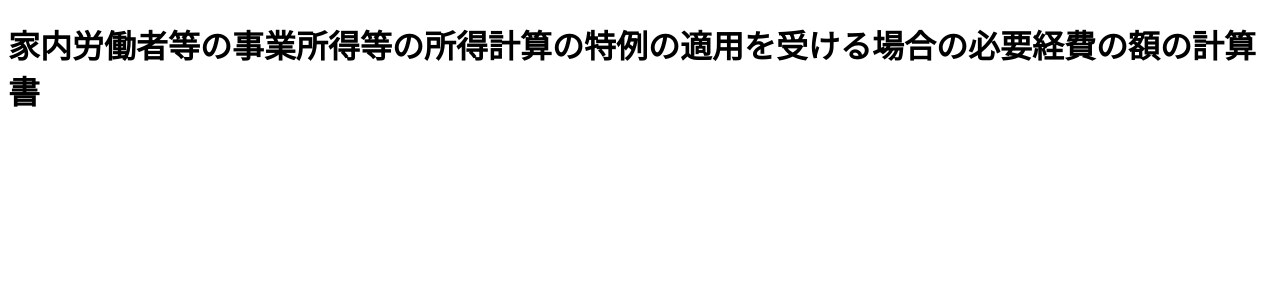
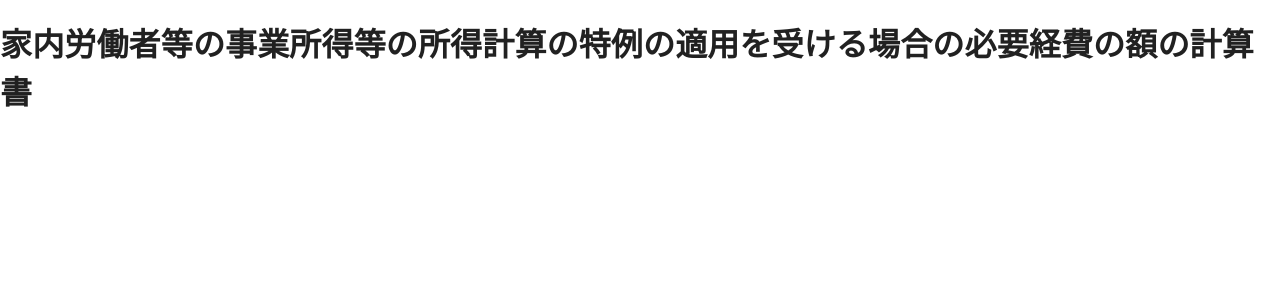
Before and after one commit to hal-shu-sato/home-workers-necessary-expenditures-calculator, a Next.js app: page / in a window 1280 px wide. Shown: the top 300 px of the page. Built offline with nearby package versions, Linux system fonts and the light colour scheme.

Commit message:
add CssBaseline component for consistent styling in RootLayout

```diff
--- a/src/app/layout.tsx
+++ b/src/app/layout.tsx
@@ -1,3 +1,5 @@
+import { CssBaseline } from '@mui/material';
+
 import type { Metadata } from 'next';
 
 export const metadata: Metadata = {
@@ -14,7 +16,10 @@ export default function RootLayout({
 }>) {
   return (
     <html lang="ja">
-      <body>{children}</body>
+      <body>
+        <CssBaseline />
+        {children}
+      </body>
     </html>
   );
 }
```
